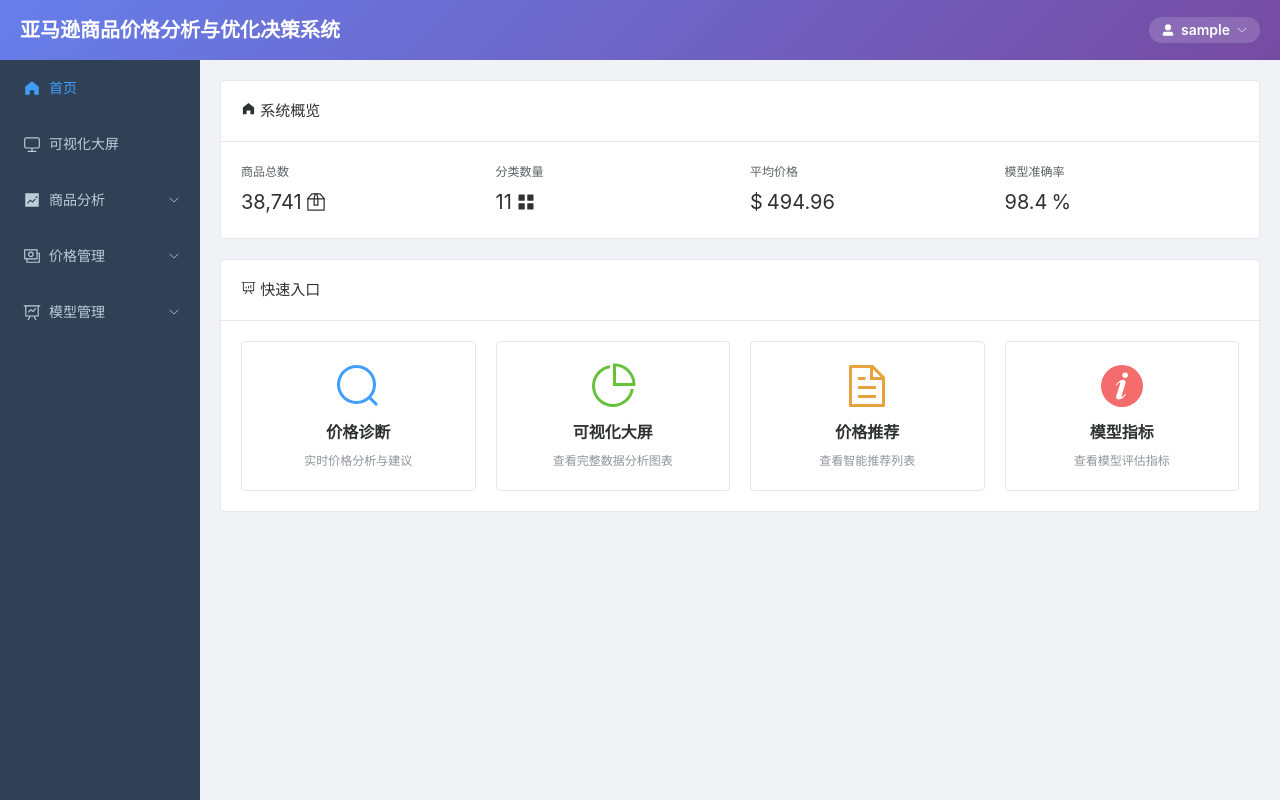
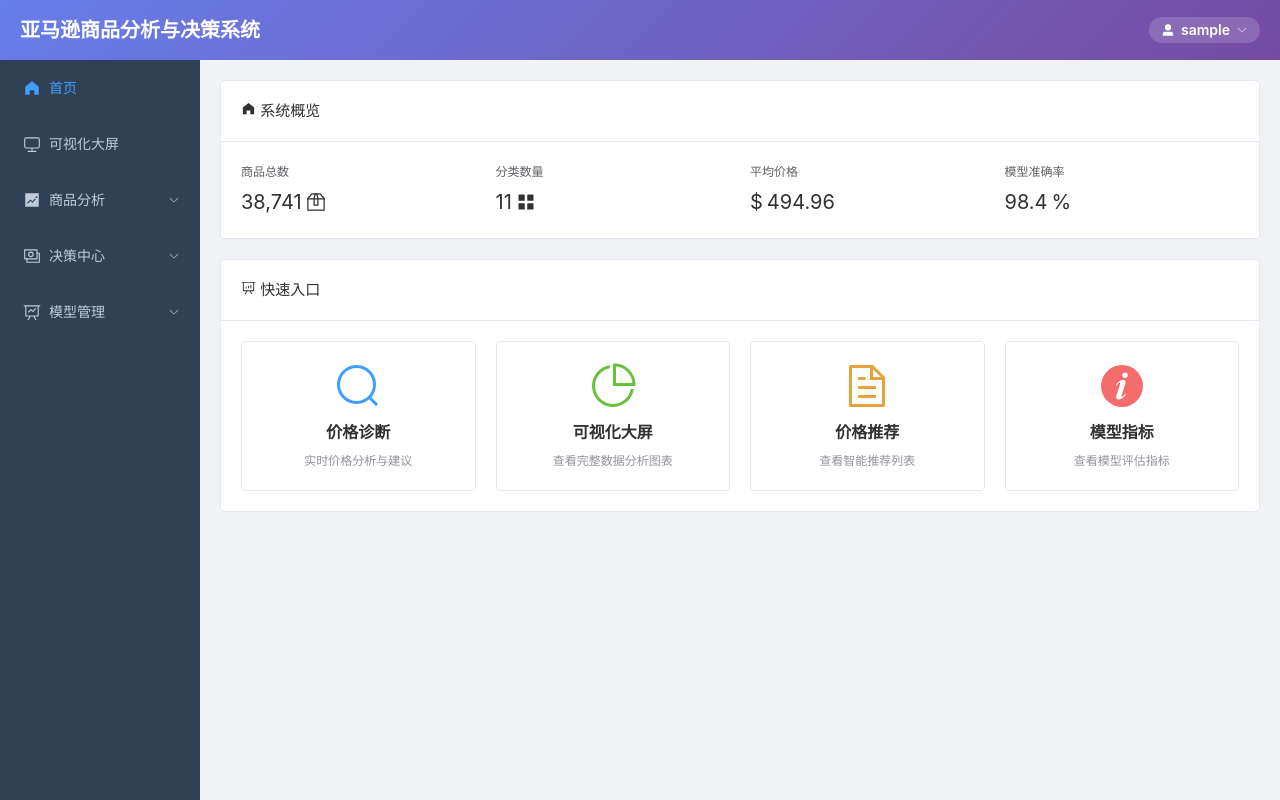
Before and after one commit to slow123477/amazon-pricing-frontend, a Vue app: page / in a window 1280 px wide. Built offline with nearby package versions, Linux system fonts and the light colour scheme; sample sign-in values are in the browser's storage.

Commit message:
修改了系统标题和模块名称

```diff
--- a/src/components/Layout.vue
+++ b/src/components/Layout.vue
@@ -3,7 +3,7 @@
     <!-- 顶部导航栏 -->
     <el-header class="header">
       <div class="header-left">
-        <h1 class="title">亚马逊商品价格分析与优化决策系统</h1>
+        <h1 class="title">亚马逊商品分析与决策系统</h1>
       </div>
       <div class="header-right">
         <el-dropdown trigger="click">
@@ -80,7 +80,7 @@
           <el-sub-menu index="price">
             <template #title>
               <el-icon><Money /></el-icon>
-              <span>价格管理</span>
+              <span>决策中心</span>
             </template>
             <el-menu-item index="/price-diagnosis">
               <el-icon><Search /></el-icon>
```
